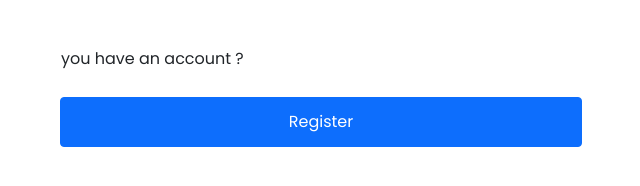
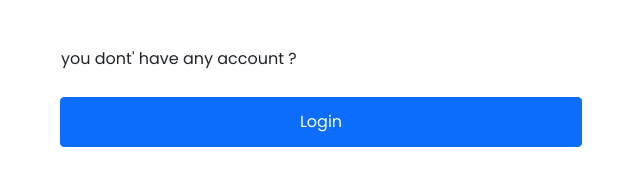
Before and after one commit to UndeadMe/React-User-Panel, a React (Create React App) app: page / in a window 1280 px wide. Both pictures are taken after a click on the button "you have an account ?". Shown: the part 520-706 px from the top of the page, without its empty margins (319-959 px from the left). Built offline with nearby package versions, Linux system fonts and the light colour scheme.

Commit message:
fix texts

```diff
--- a/src/Components/Forms/LoginForm/LoginForm.jsx
+++ b/src/Components/Forms/LoginForm/LoginForm.jsx
@@ -110,17 +110,16 @@ const LoginForm = ({ onRegister, onLogin }) => {
                     className='shadow-none mt-4 p-0'
                     type="button"
                     variant="">
-                    you have an account ?
+                    you dont' have any account ?
                 </Button>
 
                 <Button
-                    className={`${styles["submit-btn"]}`}
+                    className={`${styles["submit-btn"]} w-100`}
                     onClick={() => setSubmit(true)}
                     disabled={submit && !formik.isValid ? true : false}
                     variant="primary"
-                    type="submit"
-                    style={{ width: "100%" }}>
-                    Register
+                    type="submit">
+                    Login
                 </Button>
             </Form>
         </Container>
```
